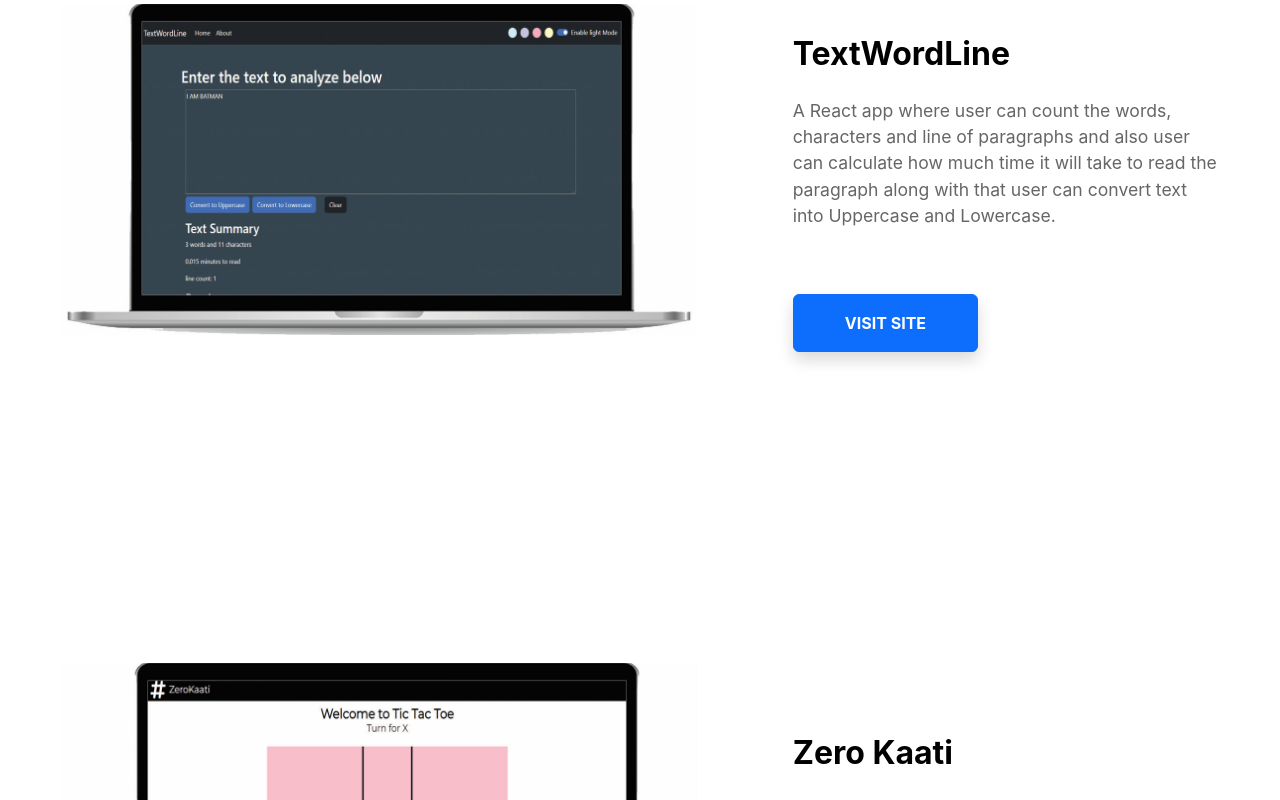
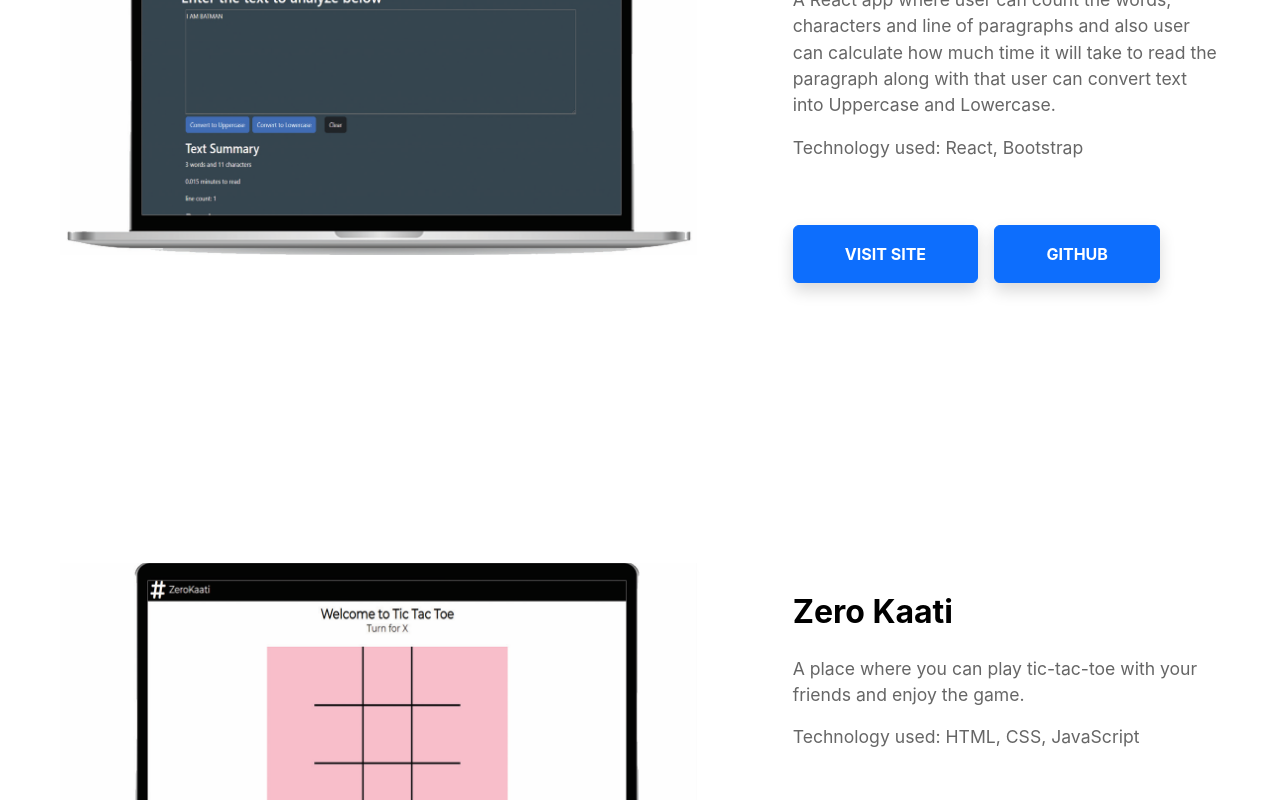
Before and after one commit to anishyadavv/personalportfolio, a React (Create React App) app: page / in a window 1280 px wide. Shown: the part 3760-4560 px from the top of the page. Built offline with nearby package versions, Linux system fonts and the light colour scheme.

Commit message:
added github links with projects

```diff
--- a/public/index.html
+++ b/public/index.html
@@ -7,9 +7,9 @@
     <meta name="theme-color" content="#000000" />
     <meta
       name="description"
-      content="Web site created using create-react-app"
+      content="Anish Kumar is a full stack developer with experience in React, Node, Express, MongoDB, and more."
     />
-    <link rel="apple-touch-icon" href="%PUBLIC_URL%/logo192.png" />
+    <link rel="apple-touch-icon" href="%PUBLIC_URL%/favicon" />
     <link
       rel="stylesheet"
       href="https://cdn.jsdelivr.net/npm/bootstrap@5.3.0/dist/css/bootstrap.min.css"
--- a/src/components/Project.js
+++ b/src/components/Project.js
@@ -2,21 +2,27 @@ import React from "react";
 import Button from "react-bootstrap/Button";
 
 const Project = (props) => {
-  let { title, description, link, image } = props;
+  let { title, description, link, image, tech, githubLink} = props;
   return (
     <div>
       <div className="row project-content mb-5">
-        <div className="col-lg-7 project-left text-center ps-5 pe-5 mb-5">
-          <img src={image} alt="" style={{ width: "100%"}} />
+        <div className="col-lg-7 project-left text-center ps-5 pe-5 mb-2">
+          <img src={image} alt="" style={{ width: "100%" }} />
         </div>
         <div className="col-lg-5 project-right m-auto pe-5 ps-5">
           <h2 className="mb-4" style={{ color: "#000", fontWeight: "700" }}>
             {title}
           </h2>
           <p style={{ fontSize: "1.1rem", color: "#666" }}>{description}</p>
+          <p style={{ fontSize: "1.1rem", color: "#666" }}>Technology used: {tech}</p>
           <a href={link} target="_blank" rel="noreferrer">
             <Button variant="primary" size="lg" className="mt-5 shadow">
               VISIT SITE
+            </Button>
+          </a>
+          <a href={githubLink} target="_blank" rel="noreferrer">
+            <Button variant="primary" size="lg" className="mt-5 shadow ms-3">
+              GITHUB
             </Button>
           </a>
         </div>
--- a/src/components/Projects.js
+++ b/src/components/Projects.js
@@ -12,13 +12,17 @@ const Projects = () => {
       title: "My Notebook",
       description:
         "A web app where user can login and store their important notes. Notes can be deleted, edited and added.",
+      tech: "React, Node, Express, MongoDB, Bootstrap",
       link: "https://keepnoteshere.netlify.app/",
+      githubLink: "https://github.com/anishyadavv/MyNotebook",
       image: mynotebook,
     },
     {
       title: "Music Player",
       description: "A website where user can listen Best of Pawan Singh songs.",
       link: "https://anishyadavv.github.io/MusicPlayer/",
+      tech: "HTML, CSS, JavaScript",
+      githubLink: "https://github.com/anishyadavv/MusicPlayer",
       image: musicPlayer,
     },
     {
@@ -26,6 +30,8 @@ const Projects = () => {
       description:
         "A React app where user can count the words, characters and line of paragraphs and also user can calculate how much time it will take to read the paragraph along with that user can convert text into Uppercase and Lowercase.",
       link: "https://textwordline.netlify.app/",
+      githubLink: "https://github.com/anishyadavv/TextUtils-React-first",
+      tech: "React, Bootstrap",
       image: textword,
     },
     {
@@ -33,13 +39,17 @@ const Projects = () => {
       description:
         "A place where you can play tic-tac-toe with your friends and enjoy the game.",
       link: "https://anishyadavv.github.io/tic-tac-toe/",
+      tech: "HTML, CSS, JavaScript",
+      githubLink: "https://github.com/anishyadavv/tic-tac-toe",
       image: tictactoe,
     },
     {
       title: "SnakeGame",
       description:
         "A website where user can play snake game. User can also see the high score of the game.",
-      link: "https://anishyadavv.github.io/SnakeGame/",
+      link: "https://snakezzgame.netlify.app/",
+      tech: "HTML, CSS, JavaScript",
+      githubLink: "https://github.com/anishyadavv/SnakeGame",
       image: snakeGame,
     },
   ];
@@ -64,7 +74,7 @@ const Projects = () => {
         {
           projects.map((project)=>{
             return(
-              <Project key={project.link} title={project.title} description={project.description} link={project.link} image={project.image}/>
+              <Project key={project.link} title={project.title} description={project.description} link={project.link} image={project.image} tech={project.tech} githubLink = {project.githubLink}/>
             )
           })
         }
```
